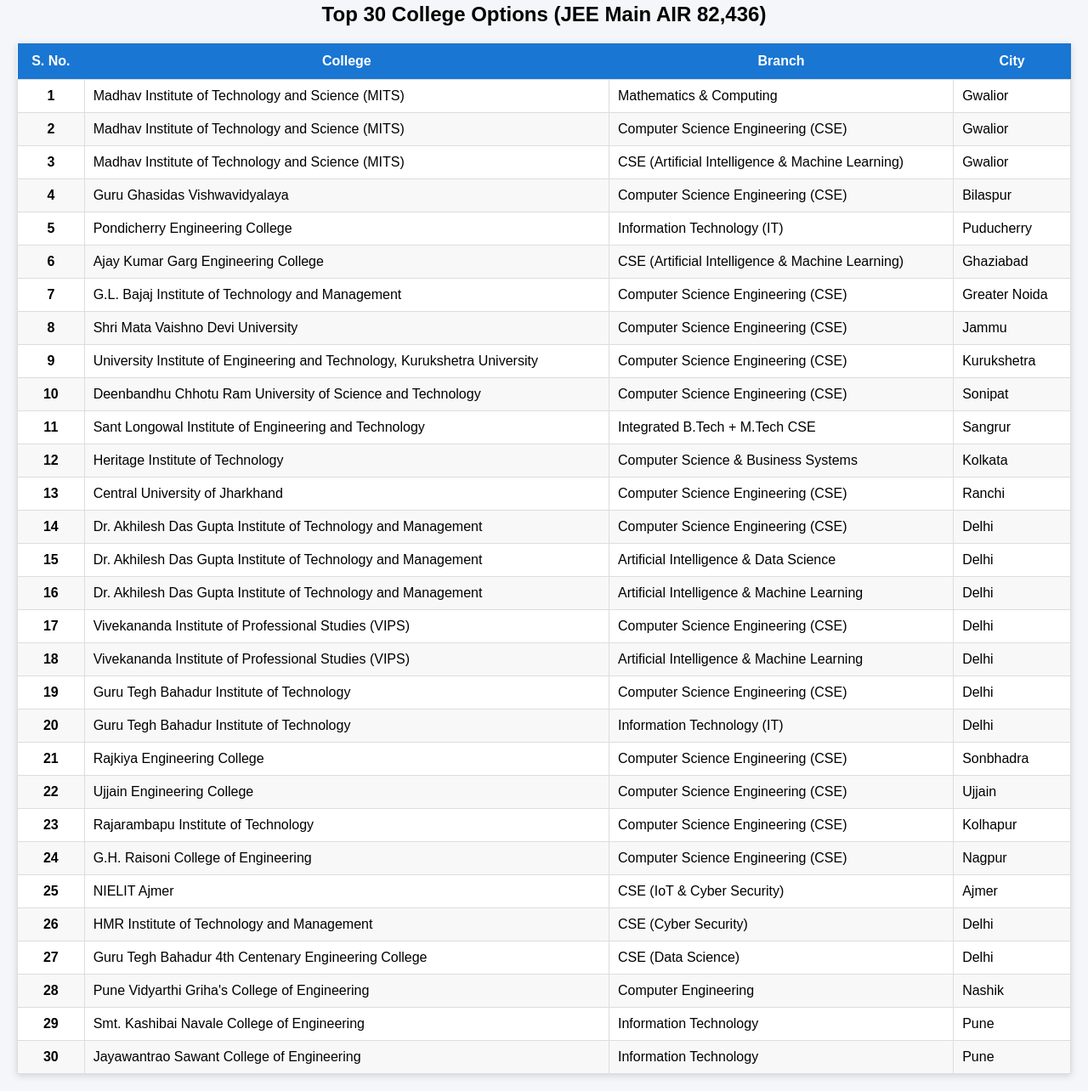
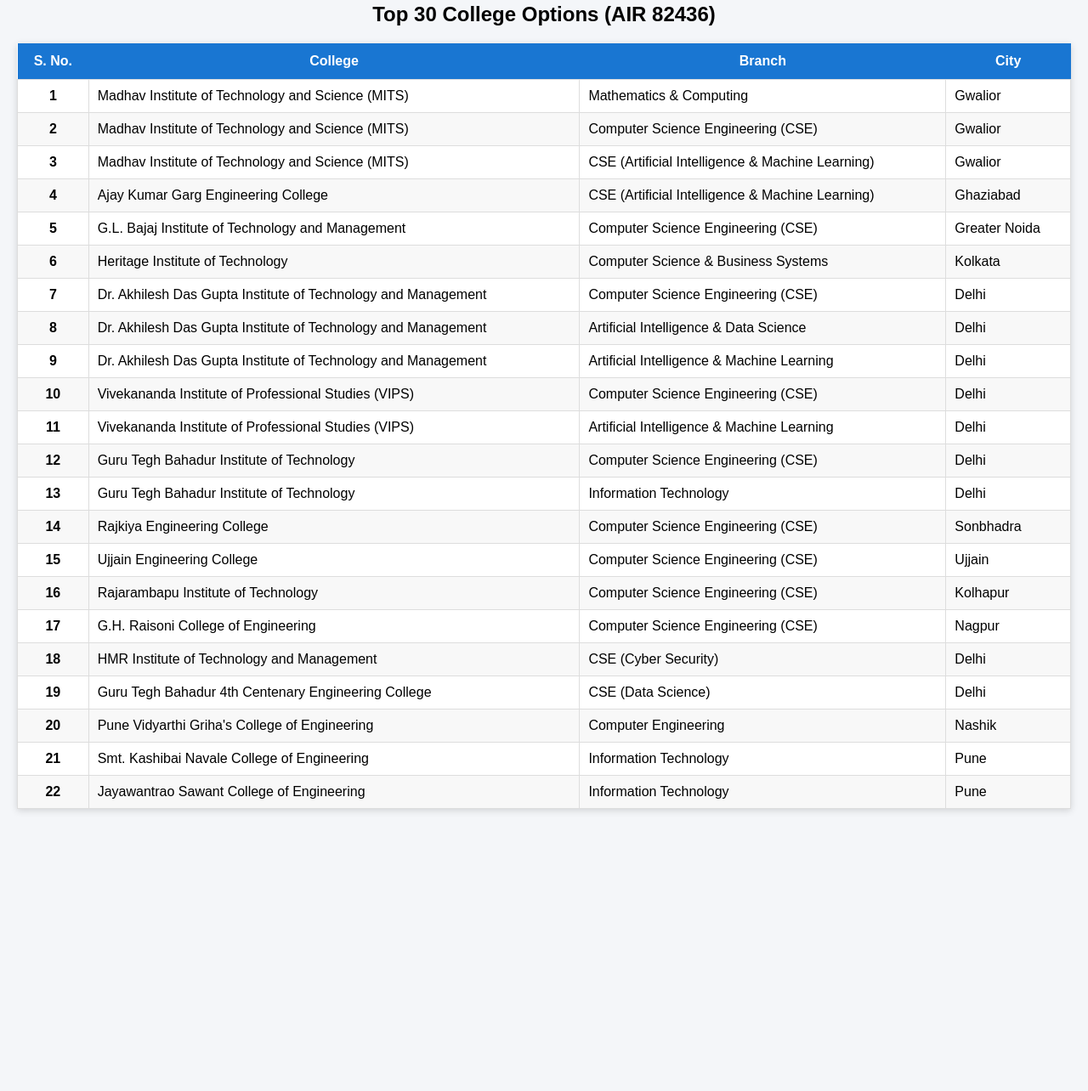
Before and after one commit to sharique777/clg, a plain HTML site: page index.html in a window 1280 px wide. Shown: the part 17-1301 px from the top of the page at 85% size. After the commit the page ends 989 px from the top, so only its background shows below. Drawn offline with Linux system fonts and the light colour scheme.

Commit message:
Update index.html

```diff
--- a/index.html
+++ b/index.html
@@ -49,11 +49,11 @@
     font-weight:bold;
 }
 </style>
+</head>
 
-</head>
 <body>
 
-<h2>Top 30 College Options (JEE Main AIR 82,436)</h2>
+<h2>Top 30 College Options (AIR 82436)</h2>
 
 <table>
 <thead>
@@ -73,59 +73,43 @@
 
 <tr><td class="rank">3</td><td>Madhav Institute of Technology and Science (MITS)</td><td>CSE (Artificial Intelligence & Machine Learning)</td><td>Gwalior</td></tr>
 
-<tr><td class="rank">4</td><td>Guru Ghasidas Vishwavidyalaya</td><td>Computer Science Engineering (CSE)</td><td>Bilaspur</td></tr>
+<tr><td class="rank">4</td><td>Ajay Kumar Garg Engineering College</td><td>CSE (Artificial Intelligence & Machine Learning)</td><td>Ghaziabad</td></tr>
 
-<tr><td class="rank">5</td><td>Pondicherry Engineering College</td><td>Information Technology (IT)</td><td>Puducherry</td></tr>
+<tr><td class="rank">5</td><td>G.L. Bajaj Institute of Technology and Management</td><td>Computer Science Engineering (CSE)</td><td>Greater Noida</td></tr>
 
-<tr><td class="rank">6</td><td>Ajay Kumar Garg Engineering College</td><td>CSE (Artificial Intelligence & Machine Learning)</td><td>Ghaziabad</td></tr>
+<tr><td class="rank">6</td><td>Heritage Institute of Technology</td><td>Computer Science & Business Systems</td><td>Kolkata</td></tr>
 
-<tr><td class="rank">7</td><td>G.L. Bajaj Institute of Technology and Management</td><td>Computer Science Engineering (CSE)</td><td>Greater Noida</td></tr>
+<tr><td class="rank">7</td><td>Dr. Akhilesh Das Gupta Institute of Technology and Management</td><td>Computer Science Engineering (CSE)</td><td>Delhi</td></tr>
 
-<tr><td class="rank">8</td><td>Shri Mata Vaishno Devi University</td><td>Computer Science Engineering (CSE)</td><td>Jammu</td></tr>
+<tr><td class="rank">8</td><td>Dr. Akhilesh Das Gupta Institute of Technology and Management</td><td>Artificial Intelligence & Data Science</td><td>Delhi</td></tr>
 
-<tr><td class="rank">9</td><td>University Institute of Engineering and Technology, Kurukshetra University</td><td>Computer Science Engineering (CSE)</td><td>Kurukshetra</td></tr>
+<tr><td class="rank">9</td><td>Dr. Akhilesh Das Gupta Institute of Technology and Management</td><td>Artificial Intelligence & Machine Learning</td><td>Delhi</td></tr>
 
-<tr><td class="rank">10</td><td>Deenbandhu Chhotu Ram University of Science and Technology</td><td>Computer Science Engineering (CSE)</td><td>Sonipat</td></tr>
+<tr><td class="rank">10</td><td>Vivekananda Institute of Professional Studies (VIPS)</td><td>Computer Science Engineering (CSE)</td><td>Delhi</td></tr>
 
-<tr><td class="rank">11</td><td>Sant Longowal Institute of Engineering and Technology</td><td>Integrated B.Tech + M.Tech CSE</td><td>Sangrur</td></tr>
+<tr><td class="rank">11</td><td>Vivekananda Institute of Professional Studies (VIPS)</td><td>Artificial Intelligence & Machine Learning</td><td>Delhi</td></tr>
 
-<tr><td class="rank">12</td><td>Heritage Institute of Technology</td><td>Computer Science & Business Systems</td><td>Kolkata</td></tr>
+<tr><td class="rank">12</td><td>Guru Tegh Bahadur Institute of Technology</td><td>Computer Science Engineering (CSE)</td><td>Delhi</td></tr>
 
-<tr><td class="rank">13</td><td>Central University of Jharkhand</td><td>Computer Science Engineering (CSE)</td><td>Ranchi</td></tr>
+<tr><td class="rank">13</td><td>Guru Tegh Bahadur Institute of Technology</td><td>Information Technology</td><td>Delhi</td></tr>
 
-<tr><td class="rank">14</td><td>Dr. Akhilesh Das Gupta Institute of Technology and Management</td><td>Computer Science Engineering (CSE)</td><td>Delhi</td></tr>
+<tr><td class="rank">14</td><td>Rajkiya Engineering College</td><td>Computer Science Engineering (CSE)</td><td>Sonbhadra</td></tr>
 
-<tr><td class="rank">15</td><td>Dr. Akhilesh Das Gupta Institute of Technology and Management</td><td>Artificial Intelligence & Data Science</td><td>Delhi</td></tr>
+<tr><td class="rank">15</td><td>Ujjain Engineering College</td><td>Computer Science Engineering (CSE)</td><td>Ujjain</td></tr>
 
-<tr><td class="rank">16</td><td>Dr. Akhilesh Das Gupta Institute of Technology and Management</td><td>Artificial Intelligence & Machine Learning</td><td>Delhi</td></tr>
+<tr><td class="rank">16</td><td>Rajarambapu Institute of Technology</td><td>Computer Science Engineering (CSE)</td><td>Kolhapur</td></tr>
 
-<tr><td class="rank">17</td><td>Vivekananda Institute of Professional Studies (VIPS)</td><td>Computer Science Engineering (CSE)</td><td>Delhi</td></tr>
+<tr><td class="rank">17</td><td>G.H. Raisoni College of Engineering</td><td>Computer Science Engineering (CSE)</td><td>Nagpur</td></tr>
 
-<tr><td class="rank">18</td><td>Vivekananda Institute of Professional Studies (VIPS)</td><td>Artificial Intelligence & Machine Learning</td><td>Delhi</td></tr>
+<tr><td class="rank">18</td><td>HMR Institute of Technology and Management</td><td>CSE (Cyber Security)</td><td>Delhi</td></tr>
 
-<tr><td class="rank">19</td><td>Guru Tegh Bahadur Institute of Technology</td><td>Computer Science Engineering (CSE)</td><td>Delhi</td></tr>
+<tr><td class="rank">19</td><td>Guru Tegh Bahadur 4th Centenary Engineering College</td><td>CSE (Data Science)</td><td>Delhi</td></tr>
 
-<tr><td class="rank">20</td><td>Guru Tegh Bahadur Institute of Technology</td><td>Information Technology (IT)</td><td>Delhi</td></tr>
+<tr><td class="rank">20</td><td>Pune Vidyarthi Griha's College of Engineering</td><td>Computer Engineering</td><td>Nashik</td></tr>
 
-<tr><td class="rank">21</td><td>Rajkiya Engineering College</td><td>Computer Science Engineering (CSE)</td><td>Sonbhadra</td></tr>
+<tr><td class="rank">21</td><td>Smt. Kashibai Navale College of Engineering</td><td>Information Technology</td><td>Pune</td></tr>
 
-<tr><td class="rank">22</td><td>Ujjain Engineering College</td><td>Computer Science Engineering (CSE)</td><td>Ujjain</td></tr>
-
-<tr><td class="rank">23</td><td>Rajarambapu Institute of Technology</td><td>Computer Science Engineering (CSE)</td><td>Kolhapur</td></tr>
-
-<tr><td class="rank">24</td><td>G.H. Raisoni College of Engineering</td><td>Computer Science Engineering (CSE)</td><td>Nagpur</td></tr>
-
-<tr><td class="rank">25</td><td>NIELIT Ajmer</td><td>CSE (IoT & Cyber Security)</td><td>Ajmer</td></tr>
-
-<tr><td class="rank">26</td><td>HMR Institute of Technology and Management</td><td>CSE (Cyber Security)</td><td>Delhi</td></tr>
-
-<tr><td class="rank">27</td><td>Guru Tegh Bahadur 4th Centenary Engineering College</td><td>CSE (Data Science)</td><td>Delhi</td></tr>
-
-<tr><td class="rank">28</td><td>Pune Vidyarthi Griha's College of Engineering</td><td>Computer Engineering</td><td>Nashik</td></tr>
-
-<tr><td class="rank">29</td><td>Smt. Kashibai Navale College of Engineering</td><td>Information Technology</td><td>Pune</td></tr>
-
-<tr><td class="rank">30</td><td>Jayawantrao Sawant College of Engineering</td><td>Information Technology</td><td>Pune</td></tr>
+<tr><td class="rank">22</td><td>Jayawantrao Sawant College of Engineering</td><td>Information Technology</td><td>Pune</td></tr>
 
 </tbody>
 </table>
```
